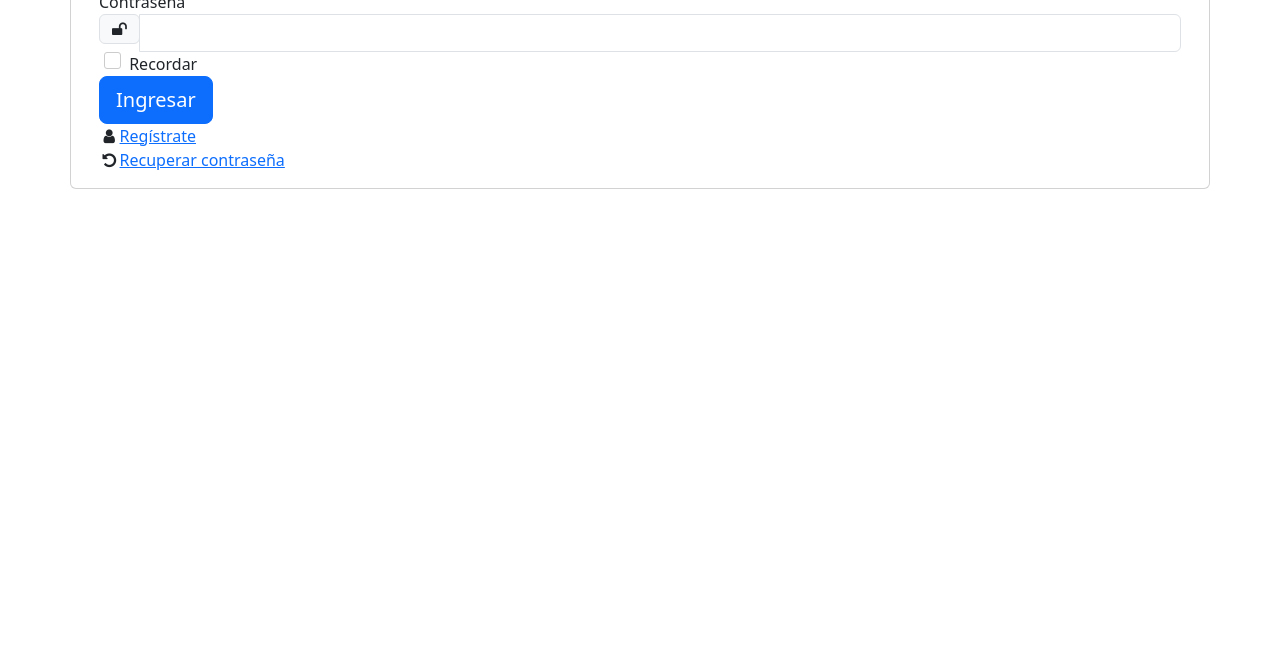
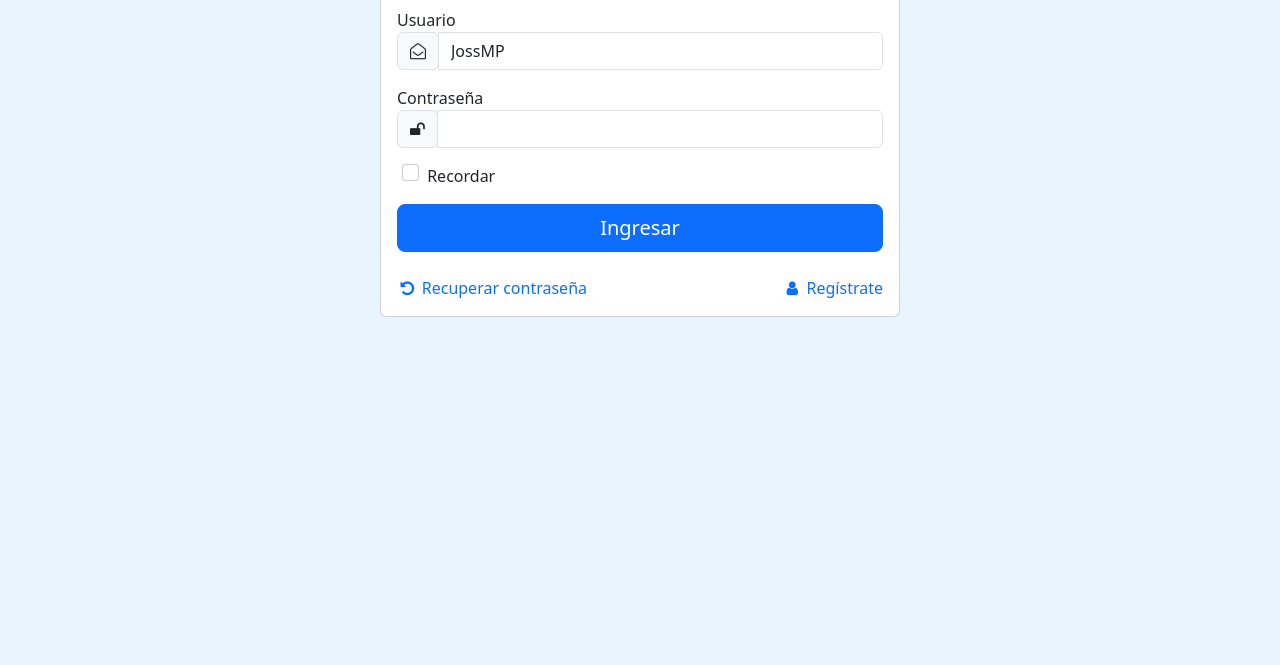
Before and after one commit to KrlosPK/mockup-dashboard, a plain HTML site: page login.html in a window 1280 px wide. Shown: the part 135-800 px from the top of the page. Drawn offline with nearby package versions, Linux system fonts and the light colour scheme.

Commit message:
feat: enhance login page layout and styling

```diff
--- a/assets/css/login.css
+++ b/assets/css/login.css
@@ -1,3 +1,20 @@
+body {
+  background-color: #d2ebff80;
+}
+
+a {
+  text-decoration: none;
+}
+
+.icon {
+  height: 100%;
+}
+
+.auth-card {
+  max-width: 520px;
+  margin: 5rem auto;
+}
+
 .checkbox {
   padding-left: 20px;
 }
@@ -9,7 +26,7 @@
 }
 
 .checkbox label::before {
-	content: "";
+  content: '';
   display: inline-block;
   position: absolute;
   width: 17px;
@@ -38,26 +55,20 @@
   color: #555555;
 }
 
-.checkbox input[type="checkbox"] {
+.checkbox input[type='checkbox'] {
   opacity: 0;
 }
 
-.checkbox input[type="checkbox"]:focus+label::before {
-	/*outline: thin dotted;
-    outline: 5px auto -webkit-focus-ring-color;
-    outline-offset: -2px; */
+.checkbox input[type='checkbox']:checked + label::after {
+  font-family: 'FontAwesome';
+  content: '\f00c';
 }
 
-.checkbox input[type="checkbox"]:checked+label::after {
-	font-family: 'FontAwesome';
-	content: "\f00c";
-}
-
-.checkbox input[type="checkbox"]:disabled+label {
+.checkbox input[type='checkbox']:disabled + label {
   opacity: 0.65;
 }
 
-.checkbox input[type="checkbox"]:disabled+label::before {
+.checkbox input[type='checkbox']:disabled + label::before {
   background-color: #eeeeee;
   cursor: not-allowed;
 }
@@ -70,47 +81,47 @@
   margin-top: 0;
 }
 
-.checkbox-primary input[type="checkbox"]:checked+label::before {
+.checkbox-primary input[type='checkbox']:checked + label::before {
   background-color: #428bca;
   border-color: #428bca;
 }
 
-.checkbox-primary input[type="checkbox"]:checked+label::after {
+.checkbox-primary input[type='checkbox']:checked + label::after {
   color: #fff;
 }
 
-.checkbox-danger input[type="checkbox"]:checked+label::before {
+.checkbox-danger input[type='checkbox']:checked + label::before {
   background-color: #d9534f;
   border-color: #d9534f;
 }
 
-.checkbox-danger input[type="checkbox"]:checked+label::after {
+.checkbox-danger input[type='checkbox']:checked + label::after {
   color: #fff;
 }
 
-.checkbox-info input[type="checkbox"]:checked+label::before {
-	background-color: #428BCA;
-	border-color: #428BCA;
+.checkbox-info input[type='checkbox']:checked + label::before {
+  background-color: #428bca;
+  border-color: #428bca;
 }
 
-.checkbox-info input[type="checkbox"]:checked+label::after {
+.checkbox-info input[type='checkbox']:checked + label::after {
   color: #fff;
 }
 
-.checkbox-warning input[type="checkbox"]:checked+label::before {
+.checkbox-warning input[type='checkbox']:checked + label::before {
   background-color: #f0ad4e;
   border-color: #f0ad4e;
 }
 
-.checkbox-warning input[type="checkbox"]:checked+label::after {
+.checkbox-warning input[type='checkbox']:checked + label::after {
   color: #fff;
 }
 
-.checkbox-success input[type="checkbox"]:checked+label::before {
+.checkbox-success input[type='checkbox']:checked + label::before {
   background-color: #5cb85c;
   border-color: #5cb85c;
 }
 
-.checkbox-success input[type="checkbox"]:checked+label::after {
+.checkbox-success input[type='checkbox']:checked + label::after {
   color: #fff;
 }
--- a/login.html
+++ b/login.html
@@ -17,12 +17,18 @@
       rel="stylesheet"
       href="https://cdnjs.cloudflare.com/ajax/libs/font-awesome/4.7.0/css/font-awesome.min.css"
     />
-    <div class="container h-100">
+    <div class="auth-card container h-100">
       <div class="row h-100 justify-content-center align-items-center">
-        <div class="card">
-          <h4 class="card-header">Iniciar Sesión</h4>
+        <div class="card p-0">
+          <h4 class="card-header text-center">Iniciar Sesión</h4>
           <div class="card-body">
-            <form data-toggle="validator" role="form" method="post" action="#">
+            <form
+              data-toggle="validator"
+              role="form"
+              method="post"
+              action="#"
+              class="d-flex flex-column gap-3 mb-2"
+            >
               <input
                 type="hidden"
                 class="hide"
@@ -36,7 +42,7 @@
                     <label>Usuario</label>
                     <div class="input-group">
                       <div class="input-group-prepend">
-                        <span class="input-group-text"
+                        <span class="input-group-text icon"
                           ><i
                             class="fa fa-envelope-open-o"
                             aria-hidden="true"
@@ -63,7 +69,7 @@
                     <label>Contraseña</label>
                     <div class="input-group">
                       <div class="input-group-prepend">
-                        <span class="input-group-text"
+                        <span class="input-group-text icon"
                           ><i class="fa fa-unlock" aria-hidden="true"></i
                         ></span>
                       </div>
@@ -95,7 +101,7 @@
                   <input type="hidden" name="redirect" value="" />
                   <input
                     type="submit"
-                    class="btn btn-primary btn-lg btn-block"
+                    class="btn btn-primary btn-lg btn-block w-100"
                     value="Ingresar"
                     name="submit"
                   />
@@ -103,8 +109,25 @@
               </div>
             </form>
             <div class="clear"></div>
-            <i class="fa fa-user fa-fw"></i><a href="#">Regístrate</a><br />
-            <i class="fa fa-undo fa-fw"></i><a href="#">Recuperar contraseña</a>
+            <div
+              class="d-flex justify-content-between align-items-center gap-2 mt-4"
+            >
+              <div>
+                <a href="#">
+                  <i class="fa fa-undo fa-fw"></i>
+
+                  Recuperar contraseña
+                </a>
+              </div>
+
+              <div>
+                <a class="" href="#">
+                  <i class="fa fa-user fa-fw"></i>
+
+                  Regístrate
+                </a>
+              </div>
+            </div>
           </div>
         </div>
       </div>
```
Lines whose indentation alone changed are shown as unchanged.
